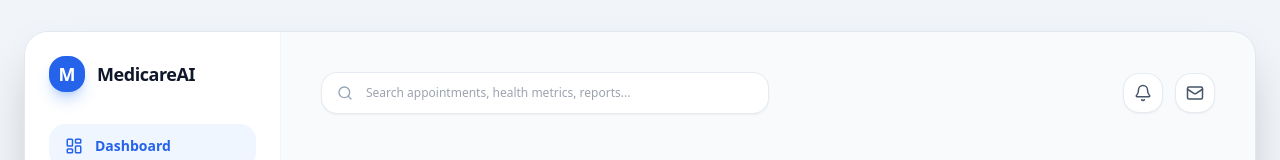
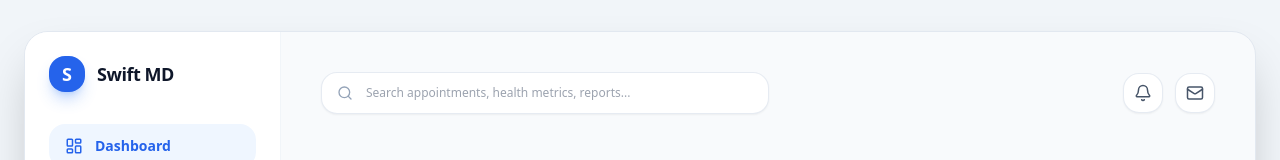
Before and after one commit to mugwe88-ops/MedicareAI, a Next.js app in the folder frontend/: page /patient/dashboard in a window 1280 px wide. Shown: the top 160 px of the page. Built offline with nearby package versions, Linux system fonts and the light colour scheme; no server answers.

Commit message:
Add consultation hub dashboard page

```diff
--- a/frontend/app/patient/dashboard/layout.tsx
+++ b/frontend/app/patient/dashboard/layout.tsx
@@ -44,9 +44,9 @@ export default function DashboardLayout({
             {/* Logo */}
             <div className="flex items-center gap-3 cursor-pointer" onClick={() => router.push("/")}>
               <div className="w-9 h-9 bg-blue-600 rounded-2xl flex items-center justify-center shadow-lg shadow-blue-500/30">
-                <span className="text-white font-black text-lg">M</span>
+                <span className="text-white font-black text-lg">S</span>
               </div>
-              <span className="text-slate-900 font-black text-lg tracking-tight">MedicareAI</span>
+              <span className="text-slate-900 font-black text-lg tracking-tight">Swift MD</span>
             </div>
 
             {/* Nav Menu Items */}
@@ -74,9 +74,9 @@ export default function DashboardLayout({
               </button>
 
               <button
-                onClick={() => router.push("/patient/dashboard/appointments")}
+                onClick={() => router.push("/patient/dashboard/consultations")}
                 className={`w-full flex items-center gap-3 px-4 py-3 font-bold rounded-2xl text-sm transition ${
-                  isActive("/patient/dashboard/appointments")
+                  isActive("/patient/dashboard/consultations")
                     ? "bg-blue-50 text-blue-600"
                     : "text-slate-500 hover:bg-slate-50 hover:text-slate-900"
                 }`}
```
